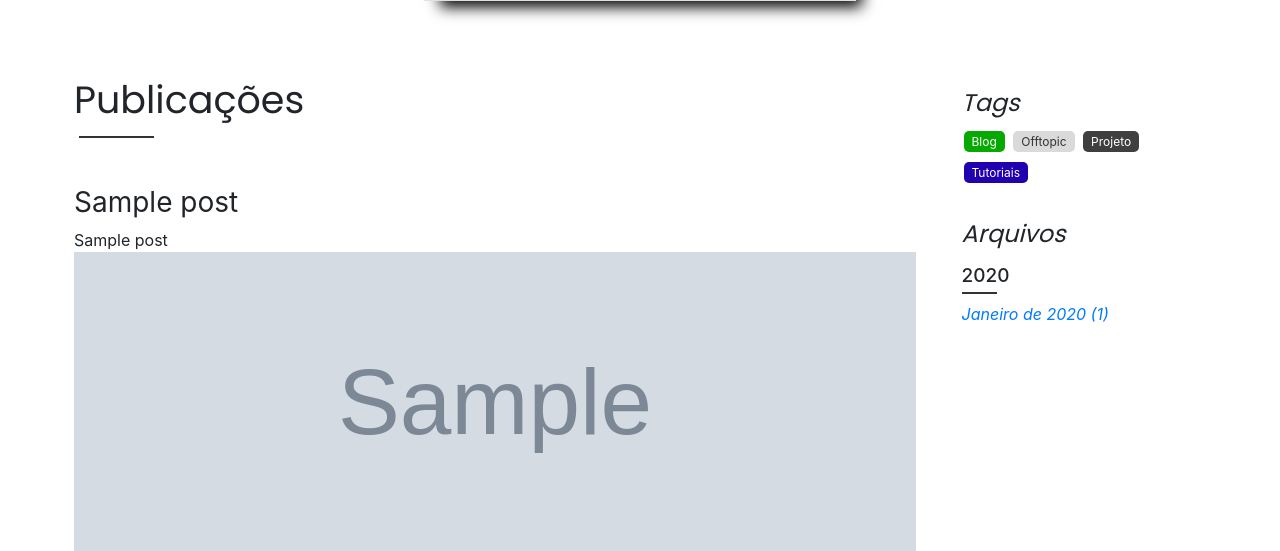
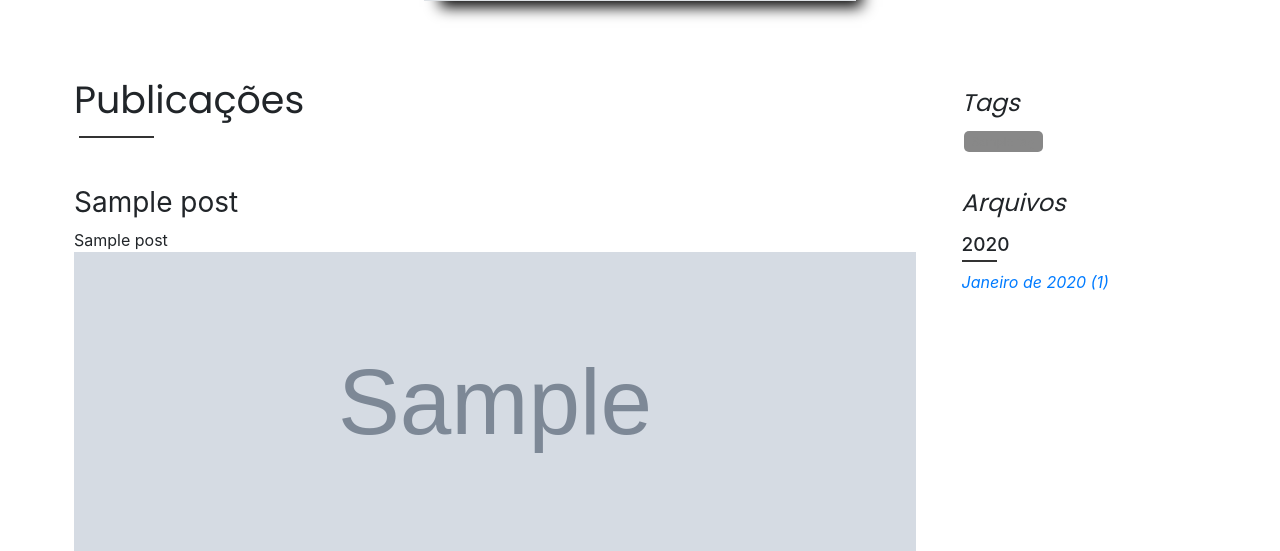
Before and after one commit to Lavedonio/site_lavedonio_django, a Django app: page /blog/ in a window 1280 px wide. Shown: the part 924-1475 px from the top of the page. Run offline with Django 3.2, Linux system fonts and the light colour scheme; tables that the repository leaves empty hold one stand-in row (values such as "Sample post"); grey boxes marked "Sample" are stand-in pictures; some libraries are stand-ins or nearby versions.

Commit message:
Tag filtering in blog now working

```diff
--- a/blog/templates/blog/post_list.html
+++ b/blog/templates/blog/post_list.html
@@ -38,7 +38,7 @@
 		<section class="container mt-5 px-md-1">
 			<div class="row">
 				<div class="col-12 col-md-8 col-lg-9">
-					<h2 class="light-text font-poppins">Publicações{% if filtering %}{% if filtered_by == "archive" %} de {{ year_month_date|date:"F" }} de {{ year_month_date|date:"Y" }}{% else %} com a Tag {{ tag.name }}{% endif %}{% endif %}{% if page_obj.has_previous %} (Página {{ page_obj.number }} de {{ page_obj.paginator.num_pages }}){% endif %}</h2>
+					<h2 class="light-text font-poppins">Publicações{% if filtering %}{% if filtered_by == "archive" %} de {{ year_month_date|date:"F" }} de {{ year_month_date|date:"Y" }}{% else %} com a Tag {{ tag.name }}{% endif %}{% endif %}{% if page_obj.has_previous %} (Página {{ page_obj.number }} de {{ page_obj.paginator.num_pages }}){% endif %}{% if filtering %}<a href="{{ request.scheme }}://{{ request.get_host }}{% url 'blog' %}"><img class="ml-2"	src="{{ request.scheme }}://{{ request.get_host }}{% static 'img/filter_delete.png' %}" width="auto" height="40px"></a>{% endif %}</h2>
 					<div class="light-line mb-5"></div>
 					{% for post in page_obj %}
 					<article class="mb-5">
@@ -145,10 +145,9 @@
 					{% endif %}
 					<div class="p-3">
 						<h4 class="font-italic font-poppins mb-2">Tags</h4>
-						<div class="tag" style="background-color: #06A900;">Blog</div>
-						<div class="tag" style="background-color: #DADADA; color: #333;">Offtopic</div>
-						<div class="tag" style="background-color: #3F3F3F;">Projeto</div>
-						<div class="tag" style="background-color: #2000AF;">Tutoriais</div>
+						{% for tag_instance in tags %}
+						<a href="{{ request.scheme }}://{{ request.get_host }}{% url 'tag' tag_instance.name|lower %}"><div class="tag" style="background-color: {{ tag_instance.background_color }}; color: {{ tag_instance.color }}">{{ tag_instance.name }}</div></a>
+						{% endfor %}
 					</div>
 					<div class="p-3 mb-3">
 						<h4 class="font-italic font-poppins mb-3">Arquivos</h4>
--- a/blog/views.py
+++ b/blog/views.py
@@ -14,17 +14,26 @@ class PostFilterListView(ListView):
     paginate_by = 5
 
     def get_queryset(self, **kwargs):
-        year_month_str = self.kwargs.get('year_month')
-        year_month = datetime.date(
-            year=int(year_month_str[:4]),
-            month=int(year_month_str[-2:]),
-            day=1
-        )
+        if self.kwargs.get('year_month') is not None:
+            year_month_str = self.kwargs.get('year_month')
+            year_month = datetime.date(
+                year=int(year_month_str[:4]),
+                month=int(year_month_str[-2:]),
+                day=1
+            )
 
-        if self.request.user.is_authenticated:
-            return Post.objects.filter(date_posted_year_month=year_month).order_by('-date_posted')
+            if self.request.user.is_authenticated:
+                return Post.objects.filter(date_posted_year_month=year_month).order_by('-date_posted')
+            else:
+                return Post.objects.filter(Q(date_posted_year_month=year_month) & Q(published=True)).order_by('-date_posted')
+
         else:
-            return Post.objects.filter(Q(date_posted_year_month=year_month) & Q(published=True)).order_by('-date_posted')
+            tag = Tag.objects.filter(name__iexact=self.kwargs['tag_name']).first()
+
+            if self.request.user.is_authenticated:
+                return Post.objects.filter(tag=tag).order_by('-date_posted')
+            else:
+                return Post.objects.filter(Q(tag=tag) & Q(published=True)).order_by('-date_posted')
 
     def get_context_data(self, **kwargs):
         context = super().get_context_data(**kwargs)
@@ -32,6 +41,7 @@ class PostFilterListView(ListView):
         context["navbar_active"] = "blog"
         context["featured"] = False
         context["filtering"] = True
+        context["tags"] = Tag.objects.all().order_by("name")
 
         # Getting info of archive or tag, acording to the kwargs
         if self.kwargs.get('year_month') is not None:
@@ -39,8 +49,6 @@ class PostFilterListView(ListView):
 
             year_month_str = self.kwargs['year_month']
             context["filtered_url"] = year_month_str
-
-            qs_context = {"type": 'archive'}
 
             context["year_month_date"] = datetime.date(
                 year=int(year_month_str[:4]),
@@ -50,10 +58,7 @@ class PostFilterListView(ListView):
         else:
             context["filtered_by"] = 'tag'
 
-            tag = Tag.objects.filter(name__iexact=self.kwargs['tag_name']).first()
-            context["tag"] = tag
-
-            qs_context = {"type": 'tag', "tag": tag}
+            context["tag"] = Tag.objects.filter(name__iexact=self.kwargs['tag_name']).first()
 
             context["filtered_url"] = self.kwargs['tag_name']
 
@@ -115,6 +120,7 @@ class PostListView(ListView):
         context["title"] = "Blog"
         context["navbar_active"] = "blog"
         context["archive"] = False
+        context["tags"] = Tag.objects.all().order_by("name")
 
         # Archived year_month
         if self.request.user.is_authenticated:
```
Also changed, not shown: blog/static/img/filter_delete.png (added).
